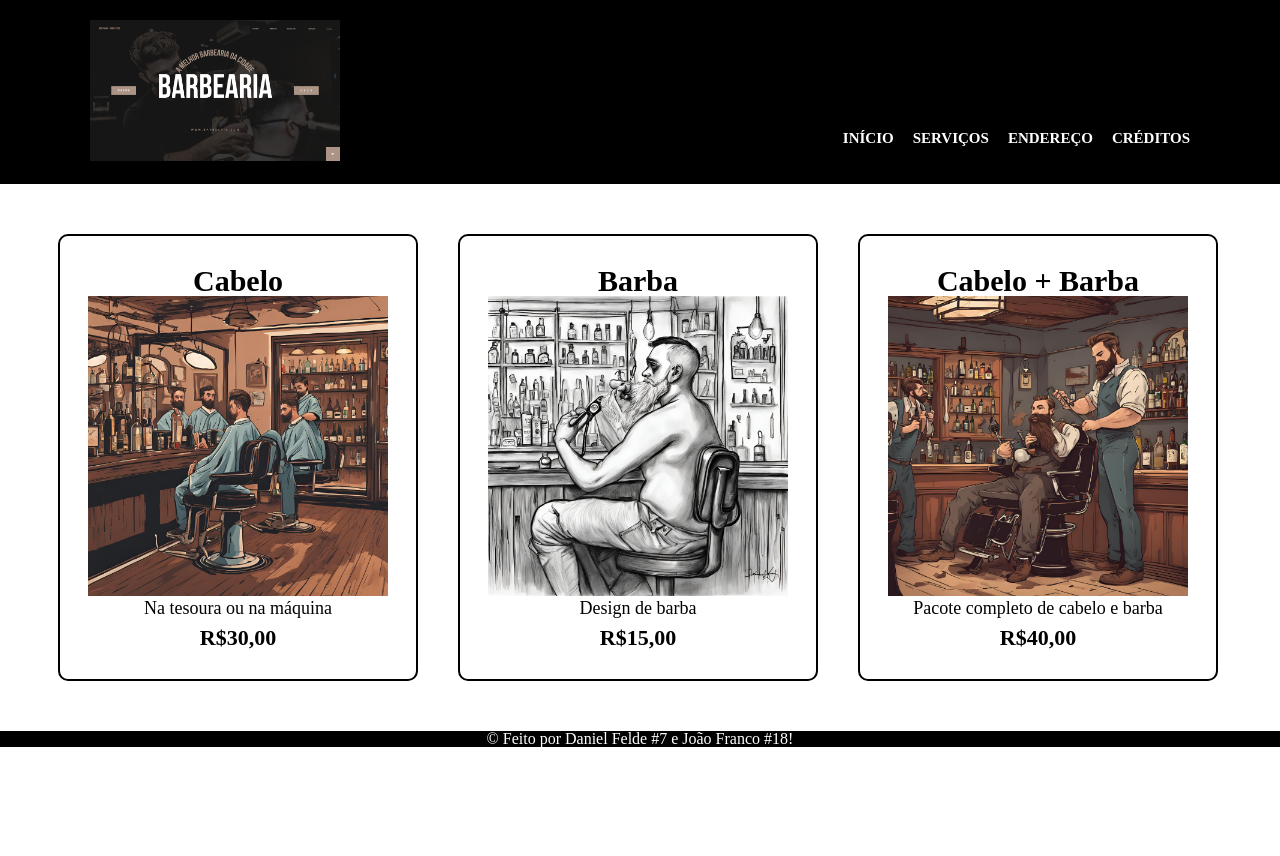
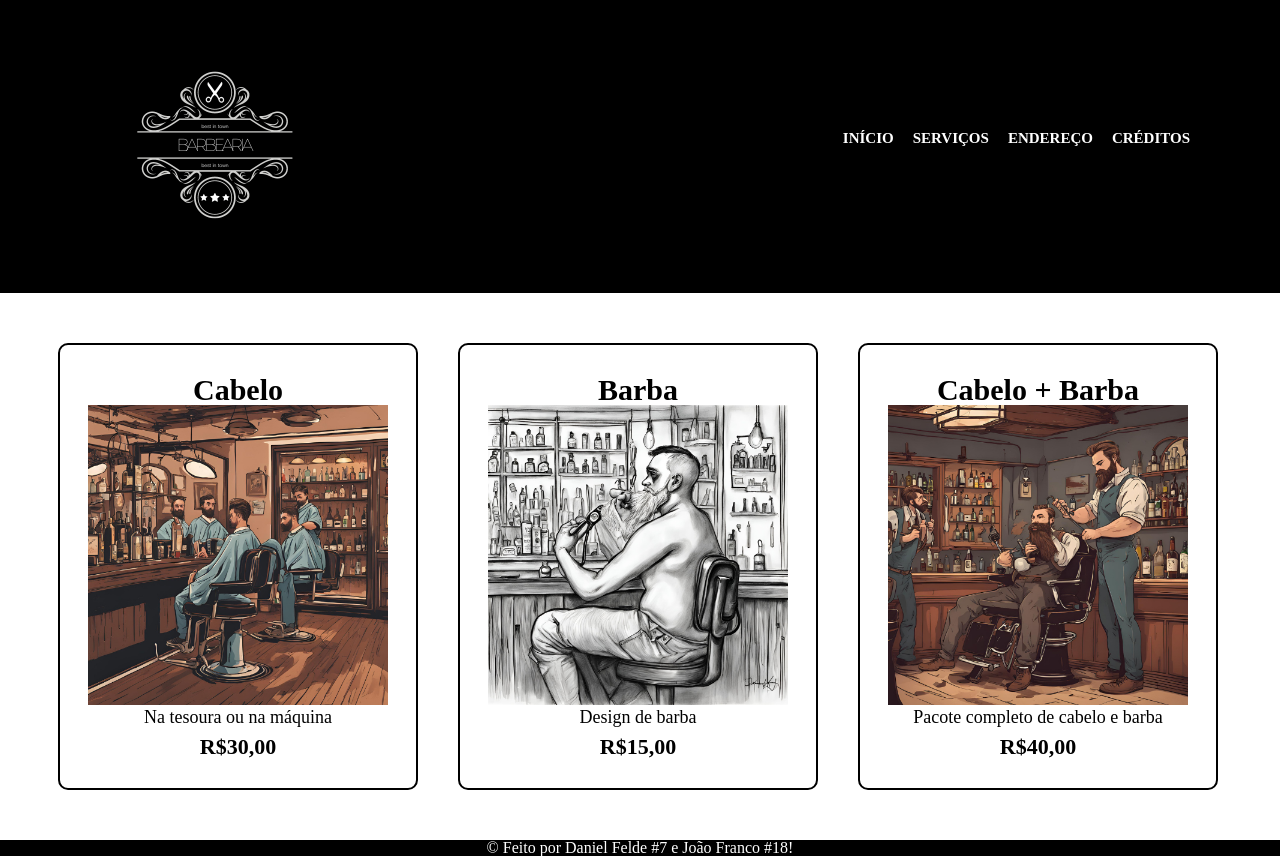
Before and after one commit to DanTinho/Barbearia, a plain HTML site: page servicos.html in a window 1280 px wide. Before the commit the page ends 800 px from the top, so only its background shows below. Drawn offline with Linux system fonts and the light colour scheme.

Commit message:
Add files via upload

```diff
--- a/servicos.html
+++ b/servicos.html
@@ -11,7 +11,7 @@
     <header>
 
         <div class="caixa">
-            <h1><img src="BARbearia.png"></h1>
+            <h1><img src="logobarbearia.png"></h1>
 
             <nav>
                 <ul>
```
Also changed, not shown: logobarbearia.png (added).
